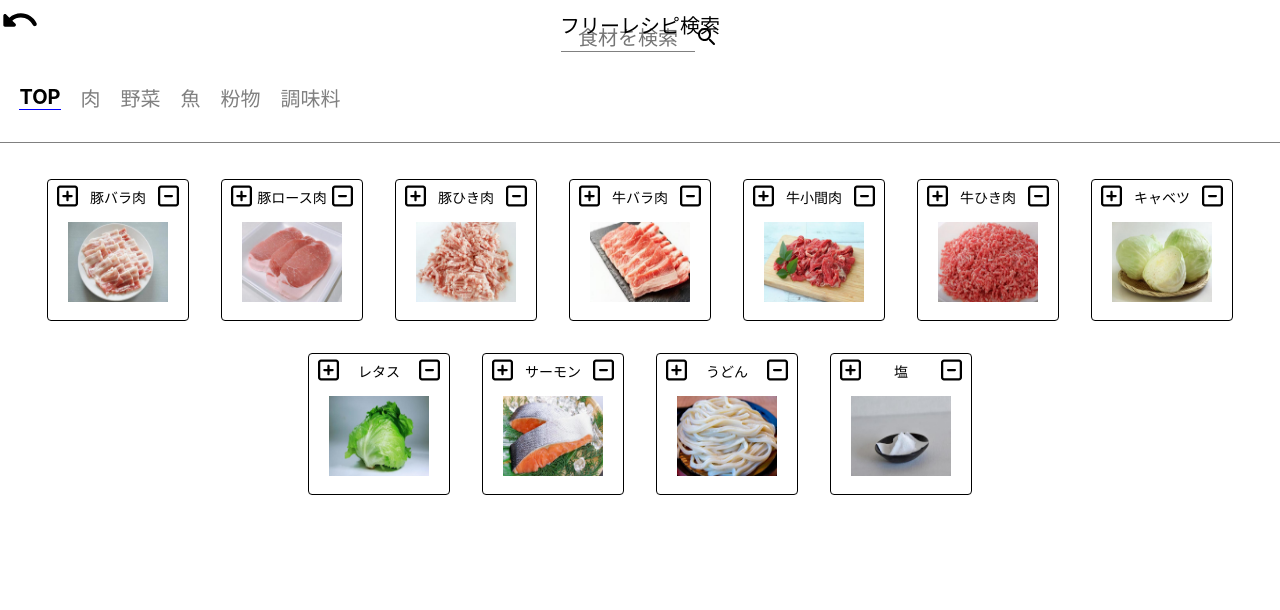
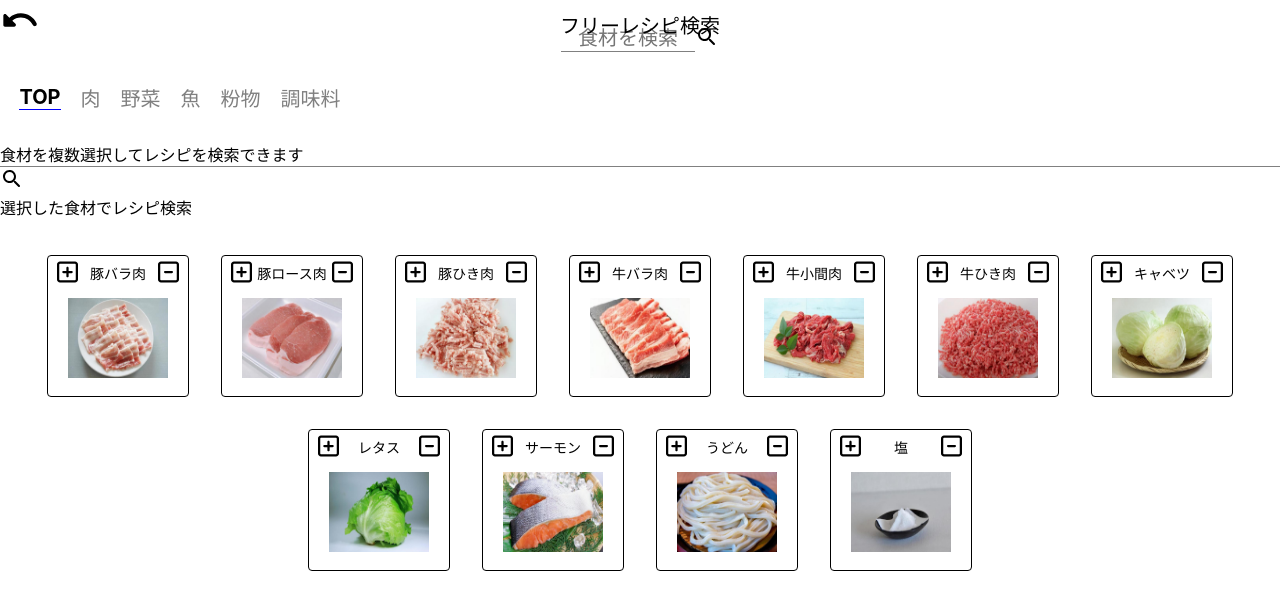
Before and after one commit to KentY6/Recipe-in-the-refrigerator, a React (Create React App) app: page /freeRecipesPage in a window 1280 px wide. Shown: the top 610 px of the page. Built offline with nearby package versions, Linux system fonts and the light colour scheme.

Commit message:
ApiSettingsToGetFreeRecipesContents

```diff
--- a/src/app/App.css
+++ b/src/app/App.css
@@ -325,7 +325,7 @@
   border-radius: 4px;
 }
 
-.freeRecipesNonActiveFood {
+.freeRecipesFoodsNonActiveFood {
   display: flex;
   flex-flow: column;
   width: 140px;
--- /dev/null
+++ b/src/components/FreeRecipesButton.js
@@ -0,0 +1,11 @@
+import React from "react";
+import SearchRoundedIcon from "@mui/icons-material/SearchRounded";
+
+export const FreeRecipesButton = () => {
+  return (
+    <div>
+      <SearchRoundedIcon />
+      <div>選択した食材でレシピ検索</div>
+    </div>
+  );
+};
--- a/src/components/List.js
+++ b/src/components/List.js
@@ -15,14 +15,14 @@ export const List = ({
 }) => {
   // 冷蔵庫に入っている食材をアクティブにする機能
   const isActiveFood = (data) => {
-    if (attribute !== "freeRecipes") {
+    if (attribute !== "freeRecipesFoods") {
       return (
         // state配列の初期値が空のため,、findエラー対策で確認をはさむ
         foodInTheRefrigerator &&
         foodInTheRefrigerator.find((food) => food.name === data.name)
       );
     }
-    if (attribute === "freeRecipes") {
+    if (attribute === "freeRecipesFoods") {
       return (
         foodInFreeRecipesBox &&
         foodInFreeRecipesBox.find((food) => food.name === data.name)
--- a/src/screens/FreeRecipesPage.js
+++ b/src/screens/FreeRecipesPage.js
@@ -5,21 +5,22 @@ import { PageTitle } from "../components/PageTitle";
 import { List } from "../components/List";
 import { SearchBar } from "../components/SearchBar";
 import { CategoryTab } from "../components/CategoryTab";
+import { FreeRecipesButton } from "../components/FreeRecipesButton";
 
 export const FreeRecipesPage = ({
+  resetFreeRecipes,
   foodList,
   foodCategory,
   searchFood,
   categorySearch,
-  getRecipesAPI,
+  getFreeRecipesAPI,
   foodInFreeRecipesBox,
   setFoodInFreeRecipesBox,
   searchedFoodInFreeRecipes,
-  setSearchedFoodInFreeRecipes,
   categorizedFoodInFreeRecipes,
-  setCategorizedFoodInFreeRecipes,
-  selectedFreeRecipesCategory,
-  setSelectedFreeRecipesCategory,
+  selectedFreeRecipesFoodsCategory,
+  freeRecipesData,
+  setFreeRecipesData,
 }) => {
   // フリーレシピ画面用食材を追加する機能
   const addFoodInFreeRecipes = (data, attribute) => {
@@ -30,7 +31,7 @@ export const FreeRecipesPage = ({
       return;
     else setFoodInFreeRecipesBox([...foodInFreeRecipesBox, data]);
     // 追加した食材でAPIをたたく
-    // getRecipesAPI(data);
+    getFreeRecipesAPI(data);
   };
 
   // 食材を削除する機能
@@ -38,9 +39,11 @@ export const FreeRecipesPage = ({
     setFoodInFreeRecipesBox(
       foodInFreeRecipesBox.filter((food) => food.name !== name)
     );
-    // if (recipesData.length > 0) {
-    //   setRecipesData(recipesData.filter((food) => food.foodName !== name));
-    // }
+    if (freeRecipesData.length > 0) {
+      setFreeRecipesData(
+        freeRecipesData.filter((food) => food.foodName !== name)
+      );
+    }
   };
 
   // リストに表示する食材を決める
@@ -48,7 +51,7 @@ export const FreeRecipesPage = ({
     // 配列を作ってそこに入れるようにする
     let whichFoodArray = [];
     // カテゴリーがTOPの時
-    if (selectedFreeRecipesCategory === "TOP") {
+    if (selectedFreeRecipesFoodsCategory === "TOP") {
       whichFoodArray = foodList;
     }
     if (searchedFoodInFreeRecipes.length > 0) {
@@ -56,7 +59,7 @@ export const FreeRecipesPage = ({
     }
     if (
       categorizedFoodInFreeRecipes.length > 0 &&
-      selectedFreeRecipesCategory !== "TOP"
+      selectedFreeRecipesFoodsCategory !== "TOP"
     ) {
       whichFoodArray = categorizedFoodInFreeRecipes;
     }
@@ -67,9 +70,11 @@ export const FreeRecipesPage = ({
   return (
     <div>
       <div className="returnAndTitle">
-        <Link to={"/"} className="returnButton">
-          <UndoRoundedIcon fontSize="40px" />
-        </Link>
+        <div onClick={resetFreeRecipes}>
+          <Link to={"/"} className="returnButton">
+            <UndoRoundedIcon fontSize="40px" />
+          </Link>
+        </div>
         <PageTitle PageTitle={"フリーレシピ検索"} />
       </div>
       <SearchBar searchFood={searchFood} attribute={"freeRecipes"} />
@@ -79,18 +84,22 @@ export const FreeRecipesPage = ({
             <CategoryTab
               categorySearch={categorySearch}
               category={category}
-              attribute={"freeRecipes"}
-              selectedCategory={selectedFreeRecipesCategory}
+              attribute={"freeRecipesFoods"}
+              selectedCategory={selectedFreeRecipesFoodsCategory}
               key={index}
             />
           ))}
         </div>
+        <div>食材を複数選択してレシピを検索できます</div>
       </div>
+      <Link to={`/recipesPage`} className="link">
+        <FreeRecipesButton />
+      </Link>
 
       <List
         isFood={whichFoodInFreeRecipesResult}
         foodInFreeRecipesBox={foodInFreeRecipesBox}
-        attribute={"freeRecipes"}
+        attribute={"freeRecipesFoods"}
         addFood={addFoodInFreeRecipes}
         deleteFood={deleteFoodInFreeRecipes}
       />
--- a/src/screens/Main.js
+++ b/src/screens/Main.js
@@ -93,6 +93,7 @@ export const Main = () => {
   const [categorizedRecipes, setCategorizedRecipes] = useState([]);
   const [categorizedFoodInFreeRecipes, setCategorizedFoodInFreeRecipes] =
     useState([]);
+  const [categorizedFreeRecipes, setCategorizedFreeRecipes] = useState([]);
 
   // 選択されたカテゴリータブ
   const [selectedFoodListCategory, setSelectedFoodListCategory] =
@@ -100,6 +101,10 @@ export const Main = () => {
   const [selectedRefrigeratorCategory, setSelectedRefrigeratorCategory] =
     useState("TOP");
   const [selectedRecipesCategory, setSelectedRecipesCategory] = useState("TOP");
+  const [
+    selectedFreeRecipesFoodsCategory,
+    setSelectedFreeRecipesFoodsCategory,
+  ] = useState("TOP");
   const [selectedFreeRecipesCategory, setSelectedFreeRecipesCategory] =
     useState("TOP");
 
@@ -112,6 +117,7 @@ export const Main = () => {
   const [searchedFoodInFreeRecipes, setSearchedFoodInFreeRecipes] = useState(
     []
   );
+  const [searchedFreeRecipes, setSearchedFreeRecipes] = useState([]);
 
   // 取得したレシピAPI
   const [recipesData, setRecipesData] = useState([]);
@@ -142,6 +148,55 @@ export const Main = () => {
       .catch((err) => console.log(err));
   };
 
+  // フリーレシピ用API取得
+  const getFreeRecipesAPI = (food) => {
+    axios
+      .get(
+        `https://app.rakuten.co.jp/services/api/Recipe/CategoryRanking/20170426?applicationId=${appID}&categoryId=${food.categoryId}`
+      )
+
+      .then((res) => {
+        const apiData = res.data.result;
+
+        // 取得したAPIのオブジェクトにAPI取得に使用した食材を項目として追加する
+        const mapApiData = apiData.map((source) => ({
+          ...source,
+          foodName: food.name,
+          category: food.category,
+        }));
+        setFreeRecipesData([...freeRecipesData, ...mapApiData]);
+      })
+
+      .catch((err) => console.log(err));
+  };
+
+  // フリーレシピ検索用のState・レシピ一覧のカテゴリータブをリセットする
+  const resetFreeRecipes = () => {
+    if (foodInFreeRecipesBox.length > 0) {
+      setFoodInFreeRecipesBox([]);
+    }
+
+    if (categorizedFoodInFreeRecipes.length > 0) {
+      setCategorizedFoodInFreeRecipes([]);
+    }
+
+    if (searchedFoodInFreeRecipes.length > 0) {
+      setSearchedFoodInFreeRecipes([]);
+    }
+
+    if (selectedFreeRecipesFoodsCategory !== "TOP") {
+      setSelectedFreeRecipesFoodsCategory("TOP");
+    }
+
+    if (freeRecipesData.length > 0) {
+      setFreeRecipesData([]);
+    }
+
+    if (selectedRecipesCategory !== "TOP") {
+      setSelectedRecipesCategory("TOP");
+    }
+  };
+
   // ワード検索機能
   const searchFood = (searchWord, attribute) => {
     if (attribute === "foodList") {
@@ -165,11 +220,18 @@ export const Main = () => {
       setSearchedRecipes(filterRecipes);
       setSelectedRecipesCategory("TOP");
     }
-    if (attribute === "freeRecipes") {
-      const filterFreeRecipes = foodList.filter((food) =>
+    if (attribute === "freeRecipesFoods") {
+      const filterFreeRecipesFoods = foodList.filter((food) =>
         food.name.includes(searchWord)
       );
-      setSearchedFoodInFreeRecipes(filterFreeRecipes);
+      setSearchedFoodInFreeRecipes(filterFreeRecipesFoods);
+      setSelectedFreeRecipesFoodsCategory("TOP");
+    }
+    if (attribute === "freeRecipes") {
+      const filterFreeRecipes = freeRecipesData.filter((data) =>
+        data.recipeMaterial.includes(searchWord)
+      );
+      setSearchedFreeRecipes(filterFreeRecipes);
       setSelectedFreeRecipesCategory("TOP");
     }
   };
@@ -197,13 +259,21 @@ export const Main = () => {
         recipesData.filter((data) => data.category === Category)
       );
     }
-    if (attribute === "freeRecipes") {
+    if (attribute === "freeRecipesFoods") {
       setSearchedFoodInFreeRecipes("");
-      setSelectedFreeRecipesCategory(Category);
+      setSelectedFreeRecipesFoodsCategory(Category);
       setCategorizedFoodInFreeRecipes(
         foodList.filter((data) => data.category === Category)
       );
     }
+    if (attribute === "freeRecipes") {
+      setSearchedFreeRecipes("");
+      setSelectedFreeRecipesCategory(Category);
+      setCategorizedFreeRecipes(
+        freeRecipesData.filter((data) => data.category === Category)
+      );
+    }
+
     return;
   };
 
@@ -215,17 +285,22 @@ export const Main = () => {
           path={"/recipesPage"}
           element={
             <RecipesPage
+              resetFreeRecipes={resetFreeRecipes}
               recipesData={recipesData}
+              freeRecipesData={freeRecipesData}
               foodInTheRefrigerator={foodInTheRefrigerator}
               foodCategory={foodCategory}
               searchFood={searchFood}
               categorySearch={categorySearch}
               // カテゴリー検索されたリスト
               categorizedRecipes={categorizedRecipes}
+              categorizedFreeRecipes={categorizedFreeRecipes}
               // ワード検索されたリスト
               searchedRecipes={searchedRecipes}
+              searchedFreeRecipes={searchedFreeRecipes}
               // 選択されたカテゴリータブ
               selectedRecipesCategory={selectedRecipesCategory}
+              selectedFreeRecipesCategory={selectedFreeRecipesCategory}
             />
           }
         />
@@ -233,6 +308,7 @@ export const Main = () => {
           path={"/addFoodsPage"}
           element={
             <AddFoodsPage
+              resetFreeRecipes={resetFreeRecipes}
               foodList={foodList}
               foodInTheRefrigerator={foodInTheRefrigerator}
               setFoodInTheRefrigerator={setFoodInTheRefrigerator}
@@ -264,19 +340,23 @@ export const Main = () => {
           path={"/freeRecipesPage"}
           element={
             <FreeRecipesPage
+              resetFreeRecipes={resetFreeRecipes}
               foodList={foodList}
               foodCategory={foodCategory}
               categorySearch={categorySearch}
               searchFood={searchFood}
-              getRecipesAPI={getRecipesAPI}
+              getFreeRecipesAPI={getFreeRecipesAPI}
+              freeRecipesData={freeRecipesData}
+              setFreeRecipesData={setFreeRecipesData}
               foodInFreeRecipesBox={foodInFreeRecipesBox}
               setFoodInFreeRecipesBox={setFoodInFreeRecipesBox}
               searchedFoodInFreeRecipes={searchedFoodInFreeRecipes}
               setSearchedFoodInFreeRecipes={setSearchedFoodInFreeRecipes}
               categorizedFoodInFreeRecipes={categorizedFoodInFreeRecipes}
               setCategorizedFoodInFreeRecipes={setCategorizedFoodInFreeRecipes}
-              selectedFreeRecipesCategory={selectedFreeRecipesCategory}
-              setSelectedFreeRecipesCategory={setSelectedFreeRecipesCategory}
+              selectedFreeRecipesFoodsCategory={
+                selectedFreeRecipesFoodsCategory
+              }
             />
           }
         />
```
Also changed, not shown: src/screens/AddFoodsPage.js (+6 -3 lines), src/screens/RecipesPage.js (+48 -8 lines).
